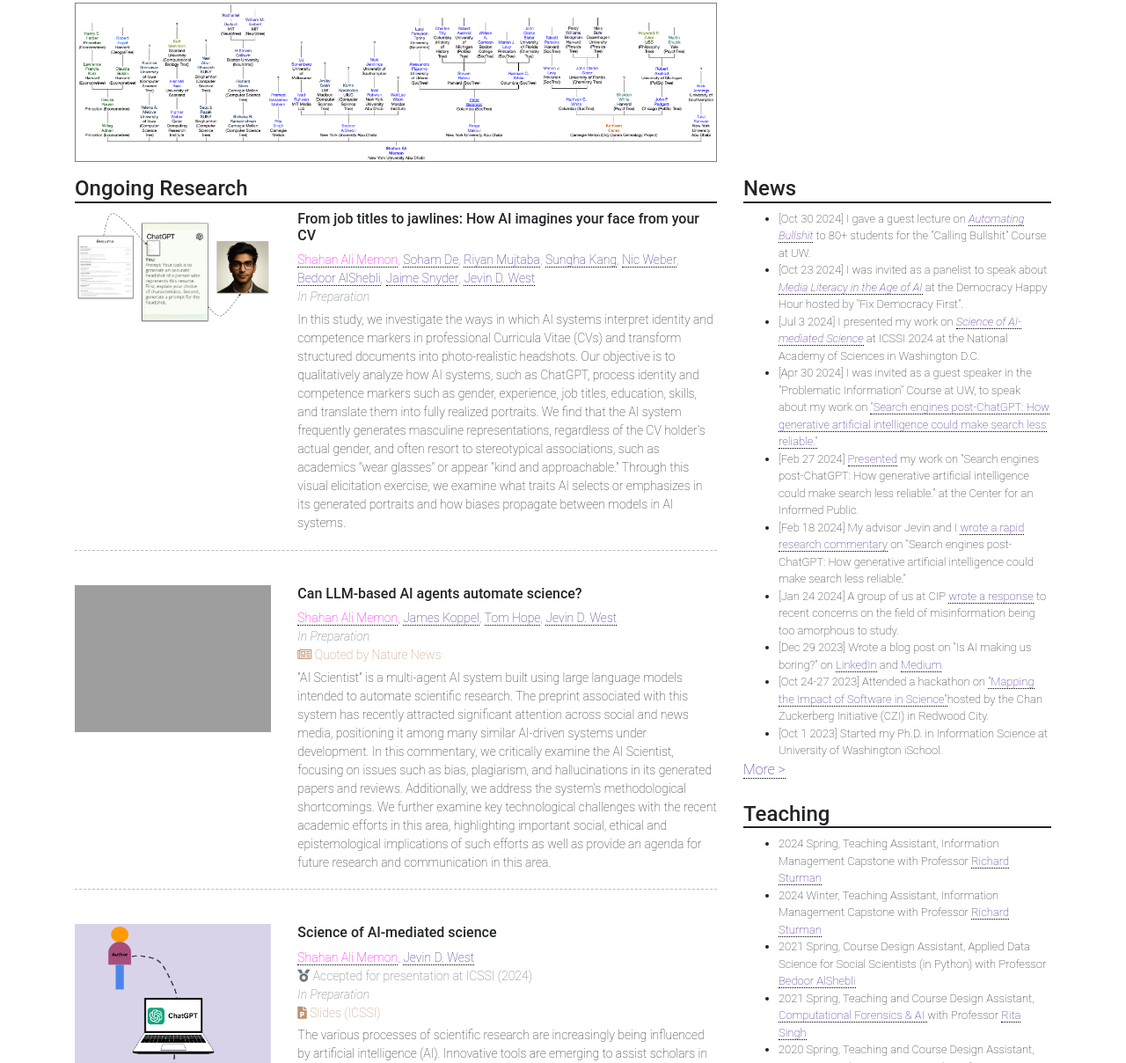
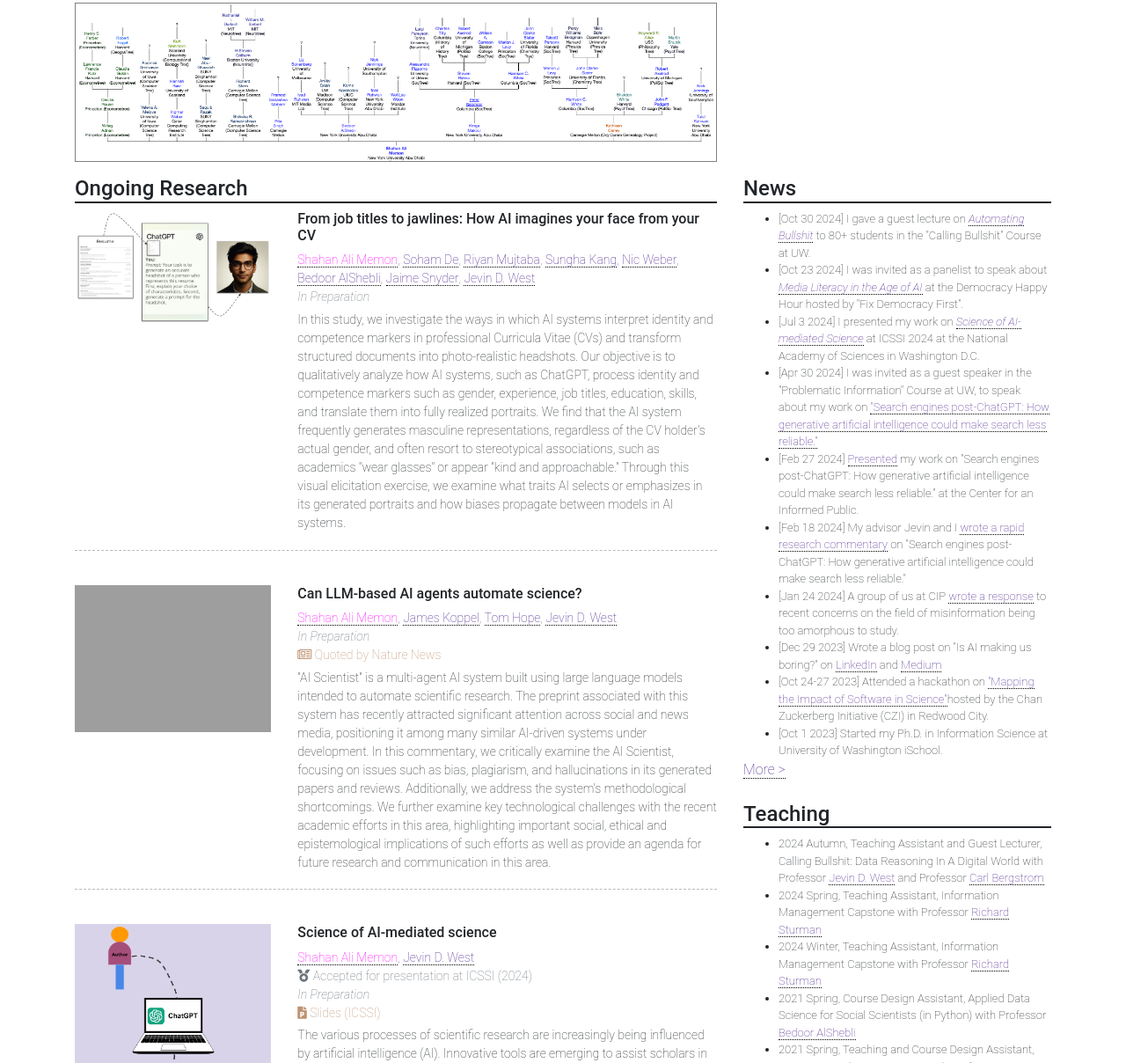
Before and after one commit to samemon/samemon.github.io, a plain HTML site: page index.html in a window 1280 px wide. Shown: the part 954-2162 px from the top of the page at 88% size. Drawn offline with nearby package versions, Linux system fonts and the light colour scheme; some icons are missing.

Commit message:
Added updates

```diff
--- a/index.html
+++ b/index.html
@@ -1041,7 +1041,7 @@
 
                 <h2>News</h2>
                 <ul class="news" style="font-size: 13px">
-                    <li>[Oct 30 2024] I gave a guest lecture on <a href="https://tinyurl.com/automating-bs"><i>Automating Bullshit</i></a> to 80+ students for the "Calling Bullshit" Course at UW.
+                    <li>[Oct 30 2024] I gave a guest lecture on <a href="https://tinyurl.com/automating-bs"><i>Automating Bullshit</i></a> to 80+ students in the "Calling Bullshit" Course at UW.
                     <li>[Oct 23 2024] I was invited as a panelist to speak about <a href="https://www.fixdemocracyfirst.org/events/democracy-happy-hour---october-23-2024"><i>Media Literacy in the Age of AI</i></a> at the Democracy Happy Hour hosted by "Fix Democracy First".
                     <li>[Jul 3 2024] I presented my work on <a href="https://tinyurl.com/ICSSI-SciencePlusAI"><i>Science of AI-mediated Science</i></a> at ICSSI 2024 at the National Academy of Sciences in Washington D.C.
                     <li>[Apr 30 2024] I was invited as a guest speaker in the "Problematic Information" Course at UW, to speak about my work on <a href="https://www.cip.uw.edu/2024/02/18/search-engines-chatgpt-generative-artificial-intelligence-less-reliable/">"Search engines post-ChatGPT: How generative artificial intelligence could make search less reliable."</a>
@@ -1080,6 +1080,7 @@
 
                 <h2>Teaching</h2>
                 <ul class="news" style="font-size: 13px">
+                    <li>2024 Autumn, Teaching Assistant and Guest Lecturer, Calling Bullshit: Data Reasoning In A Digital World with Professor <a href="https://jevinwest.org/">Jevin D. West</a> and Professor <a href="https://ctbergstrom.com/">Carl Bergstrom</a></li>
                     <li>2024 Spring, Teaching Assistant, Information Management Capstone with Professor <a href="https://ischool.uw.edu/people/faculty/profile/rsturman">Richard Sturman</a></li>
                     <li>2024 Winter, Teaching Assistant, Information Management Capstone with Professor <a href="https://ischool.uw.edu/people/faculty/profile/rsturman">Richard Sturman</a></li>
                     <li>2021 Spring, Course Design Assistant, Applied Data Science for Social Scientists (in Python) with Professor <a href="https://nyuad.nyu.edu/en/academics/divisions/social-science/faculty/bedoor-alshebli.html">Bedoor AlShebli</a></li>
```
